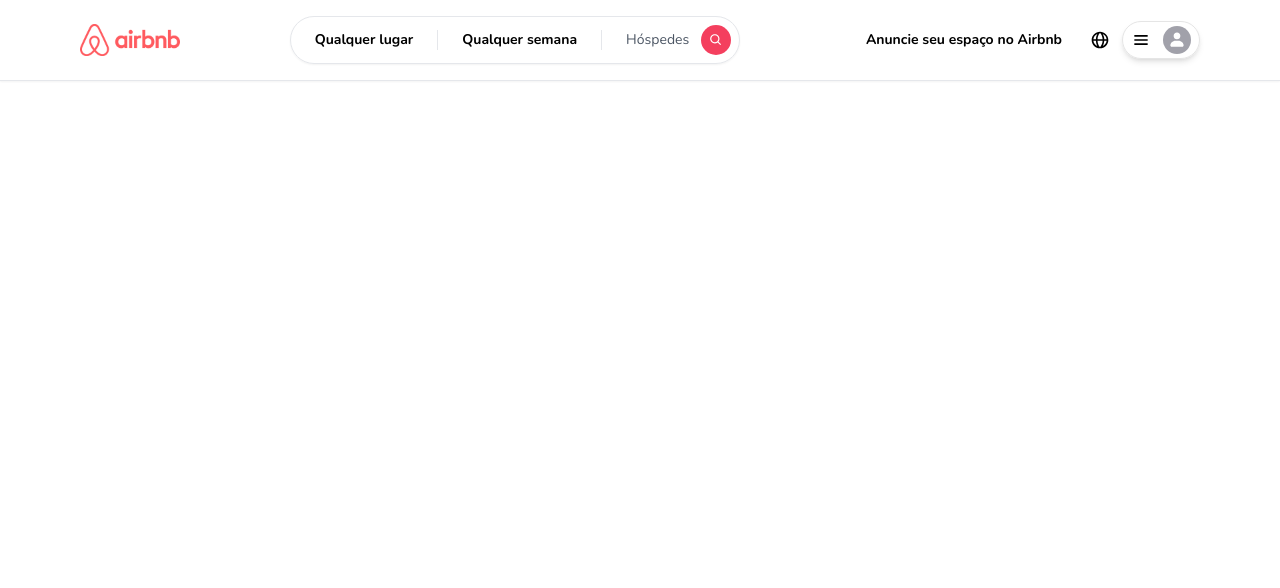
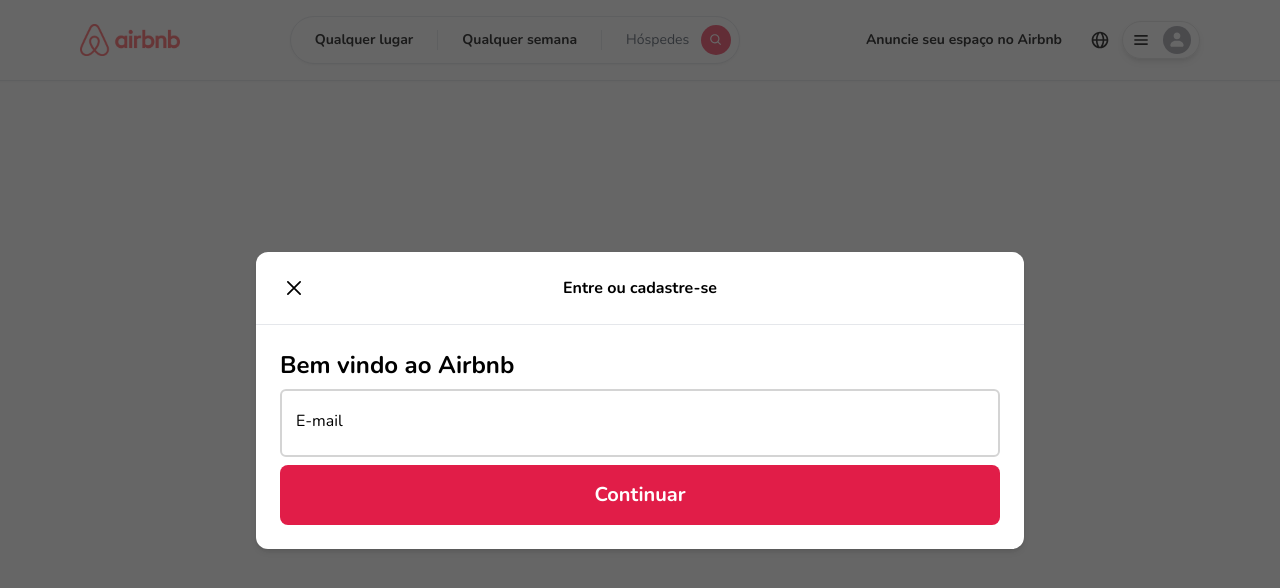
Before and after one commit to ruliandosreis/airbnb-clone, a Next.js app: page / in a window 1280 px wide. Shown: the top 588 px of the page. Built offline with nearby package versions, Linux system fonts and the light colour scheme.

Commit message:
✨ feature: adding heading & input with placeholder css effect

```diff
--- a/src/components/Button/Button.tsx
+++ b/src/components/Button/Button.tsx
@@ -8,7 +8,7 @@
 }
 
 const buttonVariants = cva(
-  "cursor-pointer inline-flex items-center justify-center rounded-lg text-sm font-medium transition-color focus:ring-2 focus:ring-offset-2 focus:ring-rose-500 disabled:opacity-50 !font-bold",
+  "w-full cursor-pointer inline-flex items-center justify-center rounded-lg text-sm font-medium transition-color focus:ring-2 focus:ring-offset-2 focus:ring-rose-500 disabled:opacity-50 !font-bold",
   {
     variants: {
       variant: {
--- a/src/components/Header/LoginModal/LoginModal.tsx
+++ b/src/components/Header/LoginModal/LoginModal.tsx
@@ -9,6 +9,8 @@
 import { FcGoogle } from "react-icons/fc";
 import axios from "axios";
 import Modal from "@/components/Modal/Modal";
+import Heading from "@/components/Heading/Heading";
+import Input from "@/components/Input/Input";
 
 interface FormValues {
   phoneNumber: string;
@@ -52,7 +54,18 @@
       isOpen={loginModal.isOpen}
       onClose={loginModal.onClose}
     >
-      <>oi</>
+      <div className="flex flex-col gap-2">
+        <Heading title={"Bem vindo ao Airbnb"} hierarquy="h3" />
+        <Input
+          id="email"
+          label="E-mail"
+          disabled={isLoading}
+          register={register}
+          errors={errors}
+          required
+        />
+        <Button variant="primary">Continuar</Button>
+      </div>
     </Modal>
   );
 };
--- /dev/null
+++ b/src/components/Heading/Heading.tsx
@@ -0,0 +1,73 @@
+"use client";
+import React, { FC } from "react";
+
+interface HeadingProps {
+  title: string;
+  subtitle?: string;
+  center?: boolean;
+  hierarquy?: "h1" | "h2" | "h3" | "h4";
+}
+
+const Heading: FC<HeadingProps> = ({ title, subtitle, center, hierarquy }) => {
+  const returnHeading = (hierarquy: string) => {
+    switch (hierarquy) {
+      case "h1":
+        return (
+          <h1
+            className={` ${
+              center ? "text-center" : "text-start"
+            } text-4xl font-bold`}
+          >
+            {title}
+          </h1>
+        );
+      case "h2":
+        return (
+          <h2
+            className={` ${
+              center ? "text-center" : "text-start"
+            } text-3xl font-bold`}
+          >
+            {title}
+          </h2>
+        );
+      case "h3":
+        return (
+          <h3
+            className={` ${
+              center ? "text-center" : "text-start"
+            } text-2xl font-bold`}
+          >
+            {title}
+          </h3>
+        );
+      case "h4":
+        return (
+          <h4
+            className={` ${
+              center ? "text-center" : "text-start"
+            } text-xl font-bold`}
+          >
+            {title}
+          </h4>
+        );
+    }
+  };
+  console.log(returnHeading(hierarquy ? hierarquy : "h1"));
+  return (
+    <div className="flex flex-col gap-2">
+      {returnHeading(hierarquy ? hierarquy : "h1")}
+      {subtitle && (
+        <p
+          className={`font-light text-neutral-500 ${
+            center ? "text-center" : "text-start"
+          }`}
+        >
+          {subtitle}
+        </p>
+      )}
+    </div>
+  );
+};
+
+export default Heading;
--- /dev/null
+++ b/src/components/Input/Input.tsx
@@ -0,0 +1,48 @@
+"use client";
+import React, { FC, InputHTMLAttributes } from "react";
+import { FieldErrors, FieldValues, UseFormRegister } from "react-hook-form";
+
+interface InputProps extends InputHTMLAttributes<HTMLInputElement> {
+  id: string;
+  label: string;
+  formatPrice?: boolean;
+  register: UseFormRegister<FieldValues>;
+  errors: FieldErrors;
+}
+
+const Input: FC<InputProps> = ({
+  id,
+  label,
+  formatPrice,
+  register,
+  errors,
+  type = "text",
+  disabled,
+  required,
+}) => {
+  return (
+    <div className="w-full relative">
+      <input
+        id={id}
+        disabled={disabled}
+        {...register(id, { required })}
+        placeholder=" "
+        className={`peer w-full p-4 pt-6 font-light bg-white border-2 rounded-md outline-none transition disabled:opacity-70 disabled:cursor-not-allowed ${
+          formatPrice ? "pl-9" : "pl-4"
+        } ${errors[id] ? "border-rose-500" : "border-neutral-300"} ${
+          errors[id] ? "focus:border-rose-500" : "focus:border-black"
+        }`}
+      />
+      <label
+        className={`absolute text-md duration-150 transform -translate-y-3 top-5 z-10 origin-[0]
+        ${formatPrice ? "left-9" : "left-4"}
+        peer-placeholder-shown:scale-100 peer-placeholder-shown:translate-y-0
+        peer-focus:scale-75 peer-focus:-translate-y-4`}
+      >
+        {label}
+      </label>
+    </div>
+  );
+};
+
+export default Input;
--- a/src/hooks/useLoginModal.ts
+++ b/src/hooks/useLoginModal.ts
@@ -7,7 +7,7 @@
 }
 
 const useLoginModal = create<LoginModalStore>((set) => ({
-  isOpen: false,
+  isOpen: true,
   onOpen: () => set({ isOpen: true }),
   onClose: () => {
     set({ isOpen: false }), console.log("close");
```
